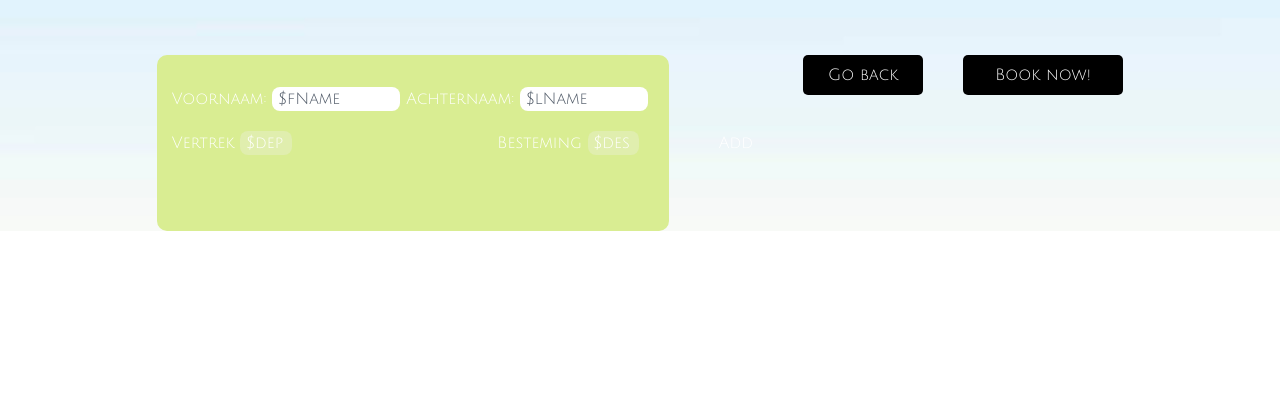
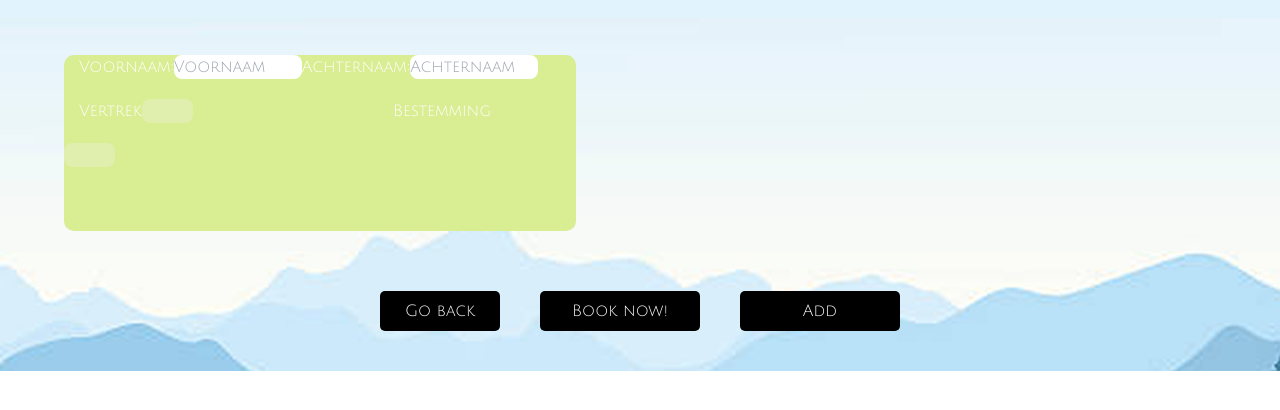
Before and after one commit to TooHighDude420/Nala_Travels, a PHP site: page /index.php?page=book in a window 1280 px wide. Shown: the part 120-530 px from the top of the page. Run offline with PHP 8.4, Linux system fonts and the light colour scheme; data that the repository does not hold is empty; some libraries are stand-ins or nearby versions; some web fonts are replaced.

Commit message:
fixed book.inc.php

```diff
--- a/NalaTravels/assets/includes/book.inc.php
+++ b/NalaTravels/assets/includes/book.inc.php
@@ -1,22 +1,20 @@
 <?php
 if (isset($_GET["data"])) {
     $dataDec = json_decode($_GET["data"]);
-}
-
-if (isset($_GET["s"])) {
-    $size = $_GET["s"];
-}
-
-if (isset($_GET["dep"])) {
-    $dep = $_GET["dep"];
-} else {
-    $dep = $dataDec->departure;
-}
-
-if (isset($_GET["des"])) {
-    $des = $_GET["des"];
-} else {
-    $des = $dataDec->destination;
+    if (is_object($dataDec)) {
+        $tripId = $dataDec->tripID;
+        $free = $dataDec->FreeSeats;
+        $price = $dataDec->price;
+        $name = $dataDec->CountryName;
+        $des = $dataDec->destination;
+        $dep = $dataDec->departure;
+    } else {
+        $dep = $dataDec[0];
+        $des = $dataDec[1];
+        $price = $dataDec[2];
+        $free = $dataDec[3];
+        $size = $dataDec[5];
+    }
 }
 
 if (isset($_SESSION)) {
@@ -47,32 +45,16 @@ $lName = $res[0]["lName"];
 $dataEnc = json_encode($data);
 ?>
 
-<section id="root" class="login text-white h-fit flex flex-col gap-y-[50px] pt-[55px]">
-    <div class='flex justify-center gap-x-[50px]'>
-        <div class='bg-[#D9ED92] h-[22vh] w-[40%] rounded-[10px]'>
-            <form action='assets/php/bookFlight.php?data=$dataEnc' method='post' class='mt-5'>
-                <label for='firstName' class='ml-[15px]'>Voornaam:</label>
-                <input placeholder=' Voornaam' value=' $fName' type='text' name='fName' id='fName'
-                    class='text-gray-600 w-[25%] rounded-[8px]'>
-
-                <label for='lastName'>Achternaam:</label>
-                <input placeholder=' Achternaam' value=' $lName' type='text' name='lName' id='lName'
-                    class='text-gray-600 mt-3 w-[25%] rounded-[8px]'>
-
-
-                <label for='Departure' class='ml-[15px]'>Vertrek</label>
-                <input value=' $dep' type='text' name='departure' id='fName' disabled
-                    class='w-[10%] mt-[20px] rounded-[8px] mr-[200px]'>
-
-                <label for='Destination'>Besteming</label>
-                <input value=' $des' type='text' name='destination' id='fName' disabled class='w-[10%] rounded-[8px]'>
-            </form>
-        </div>
-        <button id="add" type="submit">
-                Add
-            </button>
+<section class="login text-white h-fit flex flex-col gap-y-[50px] pt-[55px]">
+    <div class='flex flex-col content-center flex-wrap justify-center gap-x-[50px] gap-y-[5vh]'>
         <?php
-        if (isset($size)) {
+        if (!isset($size)) {
+            echo "
+                <div id='root' class='grid grid-cols-2 justify-items-center gap-y-[5vh]'>
+                    <book-ticket class='block w-[80%]' id='def' w='80%' data='$dataEnc' fName='$fName' lName='$lName' dep='$dep' des='$des' color='[#D9ED92]'></book-ticket>
+                </div>
+                ";
+        } else {
             for ($i = 0; $i < $size; $i++) {
                 $colArray = [
                     "[#D9ED92]",
@@ -82,48 +64,24 @@ $dataEnc = json_encode($data);
                     "[#52B69A]"
                 ];
                 if ($i == 0) {
+                    $col = $colArray[$i];
+
                     echo "
-                        <div class='flex justify-center gap-x-[50px]'>
-                                <div class='bg-$colArray[$i] h-[22vh] w-[40%] rounded-[10px]'>
-                                    <form action='assets/php/bookFlight.php?data=$dataEnc' method='post' class='mt-5'>
-                                        <label for='firstName' class='ml-[15px]'>Voornaam:</label>
-                                        <input placeholder=' Voornaam' value=' $fName' type='text' name='fName' id='fName' class='text-gray-600 w-[25%] rounded-[8px]'>
-
-                                        <label for='lastName'>Achternaam:</label>
-                                        <input placeholder=' Achternaam' value=' $lName' type='text' name='lName' id='lName' class='text-gray-600 mt-3 w-[25%] rounded-[8px]'>
-
-
-                                        <label for='Departure' class='ml-[15px]'>Vertrek</label>
-                                        <input value=' $dep' type='text' name='departure' id='fName' disabled class='w-[10%] mt-[20px] rounded-[8px] mr-[200px]'>
-
-                                        <label for='Destination'>Besteming</label>
-                                        <input value=' $des' type='text' name='destination' id='fName' disabled class='w-[10%] rounded-[8px]'>
-                                </form>
-                            </div>
+                        <div class='flex justify-around w-[100%]'>
+                            <book-ticket class='block w-[40%]' w='80%' data='$dataEnc' fName='$fName' lName='$lName' dep='$dep' des='$des' color='$col'></book-ticket>
                     ";
                 } else {
                     if ($i == 2) {
-                        echo "<div class='flex justify-center gap-x-[50px]'>";
+                        echo "<div class='flex justify-around w-[100%]'>";
                     } else if ($i == 4) {
                         echo "<div class='flex w-full justify-center'>";
                     }
+
+                    $col = $colArray[$i];
+
                     echo "
-                        <div class='bg-$colArray[$i] h-[22vh] w-[40%] flex justify-center rounded-[10px]'>
-                            <form action='assets/php/bookFlight.php?data=$dataEnc' method='post' class='mt-5'>
-                                <label for='firstName' class='ml-[15px]'>Voornaam:</label>
-                                <input placeholder=' Voornaam' type='text' name='fName' id='fName' class='w-[25%] text-gray-600 rounded-[8px]'>
-
-
-                                <label for='lastName'>Achternaam:</label>
-                                <input placeholder=' Achternaam' type='text' name='lName' id='lName' class='text-gray-600 mt-3 w-[25%] rounded-[8px]'>
-
-                                <label for='Departure' class='ml-[15px]'>Vertrek</label>
-                                <input value=' $dep' type='text' name='departure' id='fName' disabled class='w-[10%] mt-[20px] rounded-[8px] mr-[200px]'>
-
-                                <label for='Destination'>Besteming</label>
-                                <input value=' $des' type='text' name='destination' id='fName' disabled class='w-[10%] rounded-[8px]'>
-                        </form>
-                    </div>";
+                        <book-ticket class='block w-[40%]' w='80%' data='$dataEnc' dep='$dep' des='$des' color='$col'></book-ticket>
+                        ";
                     if ($i == 1 || $i == 3 || $i == 4) {
                         echo "</div>";
                     }
@@ -131,15 +89,28 @@ $dataEnc = json_encode($data);
                 }
 
             }
+
+
+        }
+
+        echo '
+                <div class="flex justify-center sticky bottom-0 mt-5">
+                    <a href="index.php?page=home" class="text-white bg-black w-[15vh] h-[5vh] rounded-[5px] text-center content-center mr-10 mb-10">Go back</a>
+                    <button type="submit" class="text-white bg-black w-[20vh] h-[5vh] rounded-[5px]">Book now!</button>
+            ';
+
+        if (!isset($size)) {
+            echo '
+                    <button id="add" class="text-white bg-black w-[20vh] h-[5vh] rounded-[5px] ml-10" type="submit">
+                        Add
+                    </button>
+                </div>
+            ';
+        } else {
+            echo '</div>';
         }
 
         ?>
-
-        <div class="flex justify-center">
-            <a href="index.php?page=home"
-                class="text-white bg-black w-[15vh] h-[5vh] rounded-[5px] text-center content-center mr-10 mb-10">Go
-                back</a>
-            <button type="submit" class="text-white bg-black w-[20vh] h-[5vh] rounded-[5px]">Book now!</button>
-        </div>
+    </div>
     <script src="assets/js/ticketSystem/ticketSystem.js"></script>
 </section>
--- /dev/null
+++ b/NalaTravels/assets/js/customElements/customElements.js
@@ -0,0 +1,106 @@
+class ticket extends HTMLElement {
+    static get observedAttributes() {
+        return ["data", "fName", "lName", "dep", "des", "color", "w"];
+    }
+
+    constructor() {
+        super();
+        this.form = null;
+        this.fNameInput = null;
+        this.lNameInput = null;
+        this.depInput = null;
+        this.desInput = null;
+    }
+
+    setAttributes() {
+        this.data = this.getAttribute("data");
+        this.fName = this.getAttribute("fName");
+        this.lName = this.getAttribute("lName");
+        this.dep = this.getAttribute("dep");
+        this.des = this.getAttribute("des");
+        this.color = this.getAttribute("color");
+        this.width = this.getAttribute("w");
+    }
+
+    attributeChangedCallback(name, oldValue, newValue) {
+        this.setAttributes();
+
+        if (this.form) this.form.action = `assets/php/bookFlight.php?data=${this.data}`;
+        if (this.fNameInput) this.fNameInput.value = this.fName || "";
+        if (this.lNameInput) this.lNameInput.value = this.lName || "";
+        if (this.depInput) this.depInput.value = this.dep || "";
+        if (this.desInput) this.desInput.value = this.des || "";
+    }
+
+    connectedCallback() {
+        this.setAttributes();
+
+        const formHolder = document.createElement("div");
+        this.form = document.createElement("form");
+
+        const fNameLabel = document.createElement("label");
+        this.fNameInput = document.createElement("input");
+
+        const lNameLabel = document.createElement("label");
+        this.lNameInput = document.createElement("input");
+
+        const depLabel = document.createElement("label");
+        this.depInput = document.createElement("input");
+
+        const desLabel = document.createElement("label");
+        this.desInput = document.createElement("input");
+
+        formHolder.classList = `bg-${this.color} h-[22vh] w-full rounded-[10px]`;
+        this.form.method = "post";
+
+        fNameLabel.for = "firstName";
+        fNameLabel.classList = "ml-[15px]";
+        fNameLabel.textContent = "Voornaam:";
+
+        this.fNameInput.placeholder = "Voornaam";
+        this.fNameInput.type = "text";
+        this.fNameInput.name = "fName";
+        this.fNameInput.value = this.fName || "";
+        this.fNameInput.id = "fName";
+        this.fNameInput.classList = "text-gray-600 w-[25%] rounded-[8px]";
+
+        lNameLabel.for = "lastName";
+        lNameLabel.textContent = "Achternaam:";
+
+        this.lNameInput.placeholder = "Achternaam";
+        this.lNameInput.type = "text";
+        this.lNameInput.name = "lName";
+        this.lNameInput.value = this.lName || "";
+        this.lNameInput.id = "lName";
+        this.lNameInput.classList = "text-gray-600 w-[25%] rounded-[8px]";
+
+        depLabel.for = "departure";
+        depLabel.classList = "ml-[15px]";
+        depLabel.textContent = "Vertrek";
+
+        this.depInput.type = "text";
+        this.depInput.name = "departure";
+        this.depInput.id = "departure";
+        this.depInput.value = this.dep || "";
+        this.depInput.disabled = true;
+        this.depInput.classList = "w-[10%] mt-[20px] rounded-[8px] mr-[200px]";
+
+        desLabel.for = "destination";
+        desLabel.textContent = "Bestemming";
+
+        this.desInput.type = "text";
+        this.desInput.name = "destination";
+        this.desInput.id = "destination";
+        this.desInput.value = this.des || "";
+        this.desInput.disabled = true;
+        this.desInput.classList = "w-[10%] mt-[20px] rounded-[8px] mr-[200px]";
+
+        this.append(formHolder);
+        formHolder.append(this.form);
+        this.form.append(fNameLabel, this.fNameInput, lNameLabel, this.lNameInput, depLabel, this.depInput, desLabel, this.desInput);
+
+        this.attributeChangedCallback(); // trigger eerste rendering
+    }
+}
+
+customElements.define("book-ticket", ticket);
--- a/NalaTravels/assets/js/ticketSystem/ticketSystem.js
+++ b/NalaTravels/assets/js/ticketSystem/ticketSystem.js
@@ -1,58 +1,28 @@
 const addBtn = document.getElementById("add");
+const root = document.getElementById("root");
+const defData = document.getElementById("def");
 
-const root = document.getElementById("root");
+const colArray = [
+    "[#D9ED92]",
+    "[#B5E48C]",
+    "[#99D98C]",
+    "[#76CB93]",
+    "[#52B69A]"
+];
 
-var template = `
-    <div class='flex justify-center gap-x-[50px]'>
-        <div class='bg-[#D9ED92] h-[22vh] w-[40%] rounded-[10px]'>
-            <form action='assets/php/bookFlight.php?data=$dataEnc' method='post' class='mt-5'>
-                <label for='firstName' class='ml-[15px]'>Voornaam:</label>
-                <input placeholder=' Voornaam' value=' $fName' type='text' name='fName' id='fName'
-                    class='text-gray-600 w-[25%] rounded-[8px]'>
+addBtn.onclick = function () {
+    const ticket = document.createElement("book-ticket");
 
-                <label for='lastName'>Achternaam:</label>
-                <input placeholder=' Achternaam' value=' $lName' type='text' name='lName' id='lName'
-                    class='text-gray-600 mt-3 w-[25%] rounded-[8px]'>
+    ticket.setAttribute("data", defData.data);
+    ticket.setAttribute("color", colArray[randomInt(0, 4)]);
+    ticket.setAttribute("des", defData.des);
+    ticket.setAttribute("dep", defData.dep);
 
+    ticket.classList = "w-[80%]";
 
-                <label for='Departure' class='ml-[15px]'>Vertrek</label>
-                <input value=' $dep' type='text' name='departure' id='fName' disabled
-                    class='w-[10%] mt-[20px] rounded-[8px] mr-[200px]'>
+    root.append(ticket);
+}
 
-                <label for='Destination'>Besteming</label>
-                <input value=' $des' type='text' name='destination' id='fName' disabled class='w-[10%] rounded-[8px]'>
-            </form>
-        </div>
-`;
-
-addBtn.onclick = function(){
-    const holder = document.createElement("div");
-    const formHolder = document.createElement("div");
-    const form = document.createElement("form");
-    const fNameLabel = document.createElement("label");
-    const fNameInput = document.createElement("input");
-    const lNameLabel = document.createElement("label");
-    holder.classList = "flex justify-center gap-x-[50px]";
-    formHolder.classList = "bg-[#D9ED92] h-[22vh] w-[40%] rounded-[10px]";
-    form.action = "assets/php/bookFlight.php?data=$dataEnc";
-    form.method = "post";
-    form.classList = "mt-5";
-    fNameLabel.for = "firstName";
-    fNameLabel.classList = "ml-[15px]";
-    fNameLabel.textContent = "Voornaam:";
-    fNameInput.placeholder = " Voornaam:";
-    fNameInput.value = "$fname"
-    fNameInput.type = "text";
-    fNameInput.name = "fName";
-    fNameInput.id = "fName";
-    fNameInput.classList = "text-gray-600 w-[25%] rounded-[8px]";
-    lNameLabel.for = "lastName";
-    lNameLabel.textContent = "Achternaam:";
-    root.append(holder);
-    holder.append(formHolder);
-    formHolder.append(form);
-    form.append(fNameLabel);
-    form.append(fNameInput);
-    form.append(lNameLabel);
-
+function randomInt(min, max) {
+  return Math.floor(Math.random() * (max - min + 1)) + min;
 }
--- a/NalaTravels/index.php
+++ b/NalaTravels/index.php
@@ -26,6 +26,7 @@ $footerArray = ["home", "contact", "overons", "search", "login", "register", "re
     <meta name="viewport" content="width=device-width, initial-scale=1.0">
     <title>Nala Travels</title>
     <script src="https://cdn.tailwindcss.com"></script>
+    <script src="assets/js/customElements/customElements.js"></script>
     <link rel="preconnect" href="https://fonts.googleapis.com">
     <link href="https://fonts.googleapis.com/css2?family=Imperial+Script&family=Julius+Sans+One&display=swap"
         rel="stylesheet">
```
Also changed, not shown: NalaTravels/assets/css/style.css (line endings or trailing spaces).
